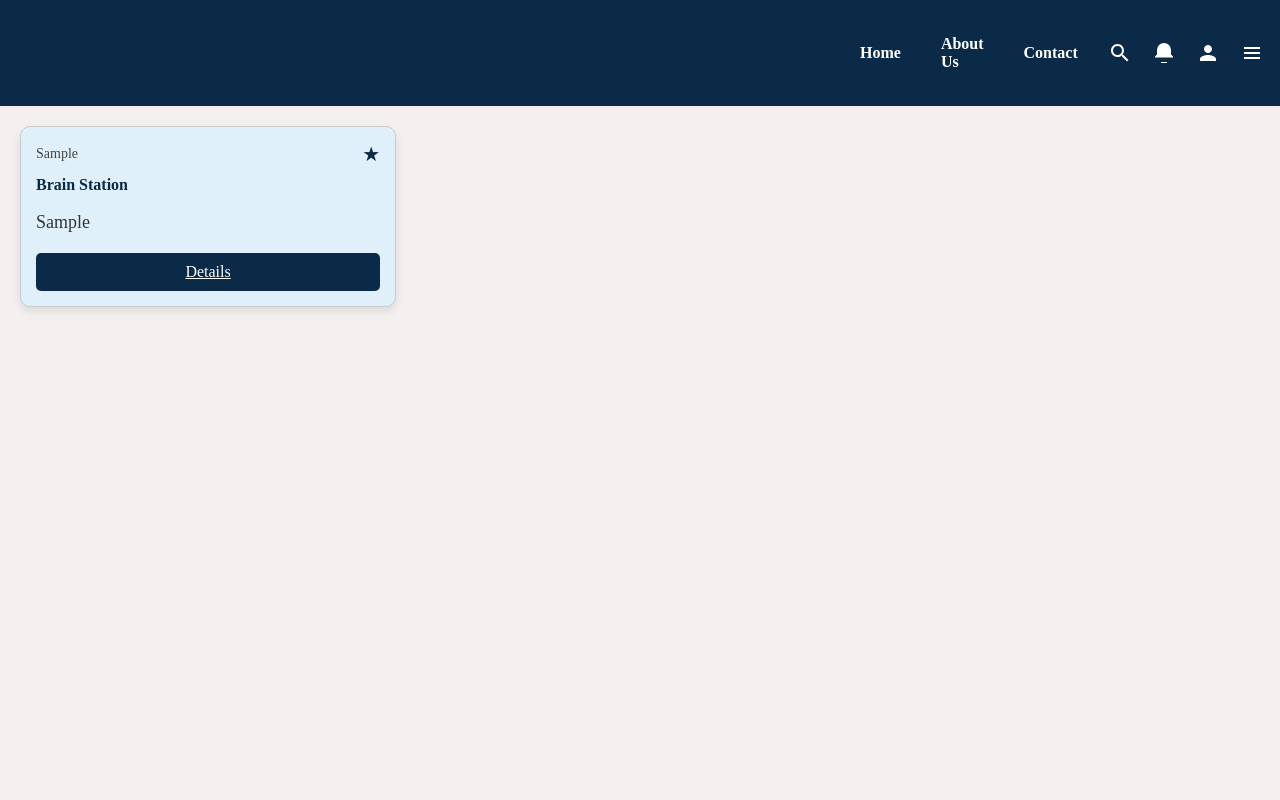
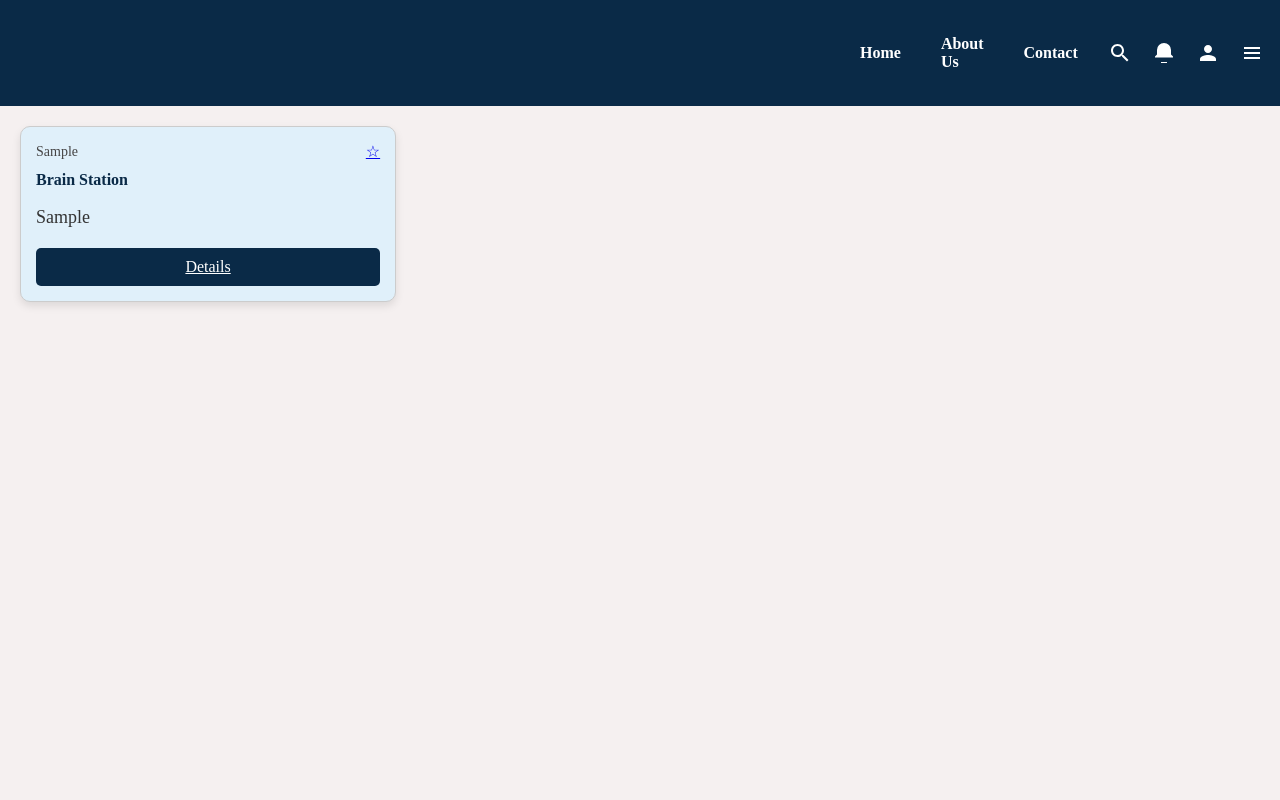
Before and after one commit to makmodol1173/TechJobHub, a Django app: template templates/recommend-job.html in a window 1280 px wide. Run offline with Django 5.2, Linux system fonts and the light colour scheme; the template is opened without the code that fills it: most values are stand-ins (such as "Sample title", 1, 10 or a date in 2020).

Commit message:
recommend job html updated

```diff
--- a/templates/recommend-job.html
+++ b/templates/recommend-job.html
@@ -72,7 +72,7 @@
                 <div class="job-card">
                     <div class="job-card-header">
                         <span class="date">{{job.4}}</span>
-                        <span class="bookmark-icon">&#9733;</span>
+                        <a href="/bookmarks?job_post_id={{ job_post_id }}&&job_seeker_id={{ job_seeker_id }}">☆</a>
                     </div>
                     <div class="job-card-body">
                         <span class="company-name">Brain Station</span><br><br>
@@ -88,5 +88,17 @@
         </div>
 
     </div>
+    {% comment %} <script>
+        const bookmarkIcons = document.querySelectorAll('.bookmark-icon');
+        bookmarkIcons.forEach(function(icon) {
+            icon.addEventListener('click', function() {
+                if (icon.textContent === '★') {
+                    icon.textContent = '☆';
+                } else {
+                    icon.textContent = '★';
+                }
+            });
+        });
+</script> {% endcomment %}
 </body>
 </html>
```
